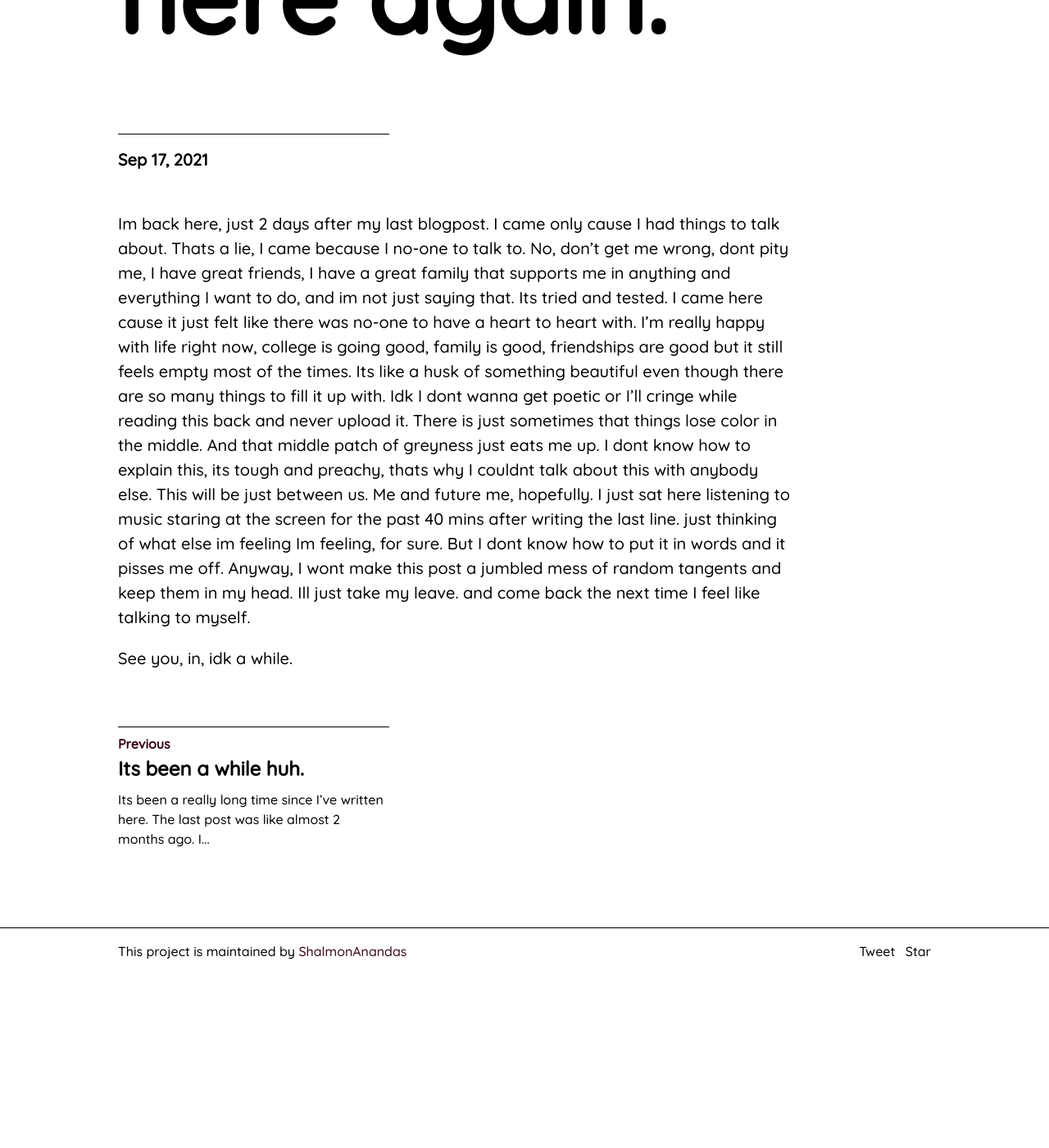
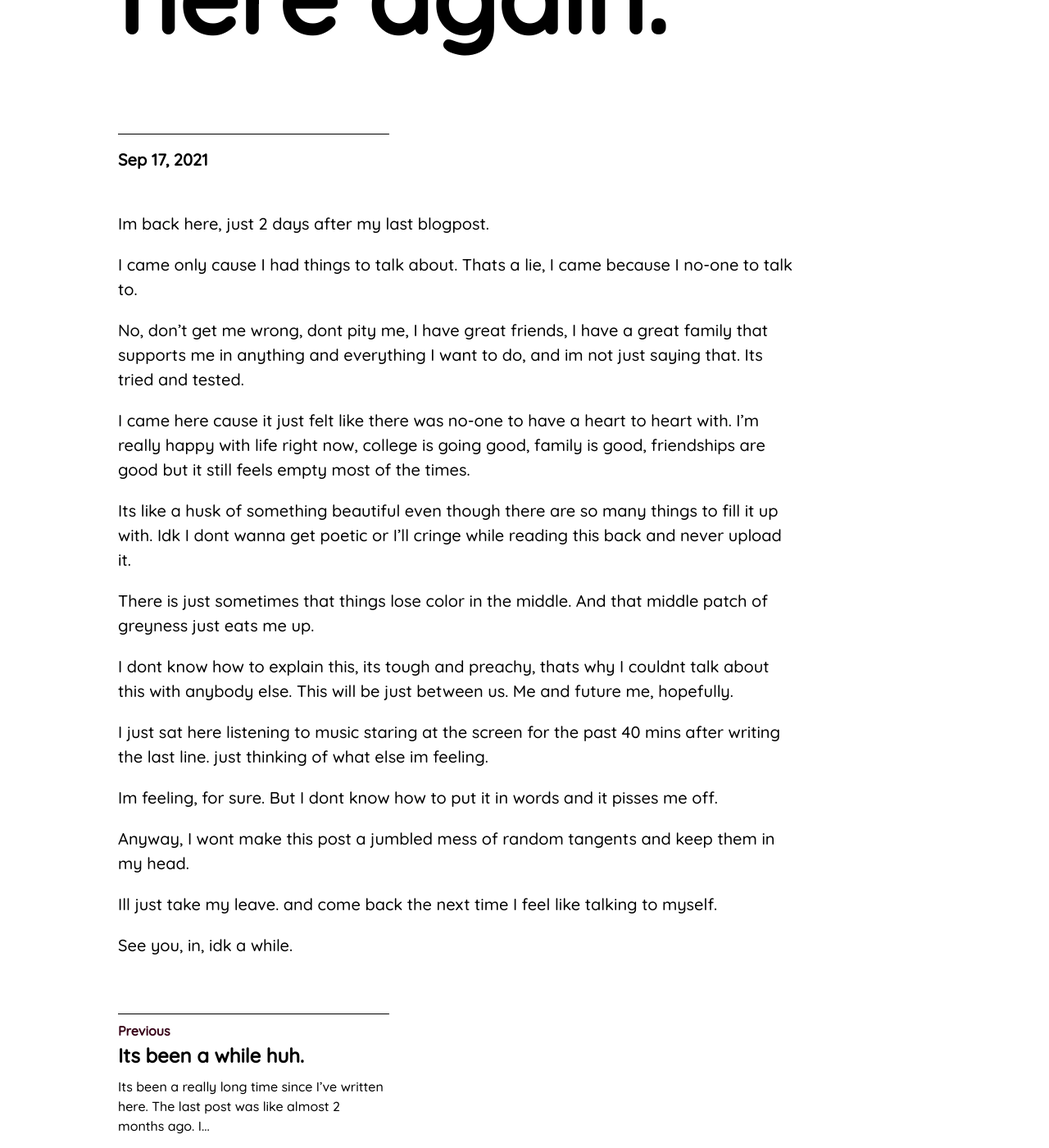
Before and after one commit to ShalmonAnandas/Emotions-and-TechTips, a Jekyll site: the page built from _posts/2021-09-18-I'm-back-here-again.markdown, in a window 1280 px wide and 1400 px high, scrolled down 340 px. Shown: the whole window at 82% size. Built offline with Jekyll 4.4.1, drawn with Linux system fonts in a browser that asks for light colours; comment, search, counter and statistics services are not loaded; before the commit the page ends 1528 px from its top, so only the background shows below that.

Commit message:
blogpost edit

```diff
--- a/_posts/2021-09-18-I'm-back-here-again.markdown
+++ b/_posts/2021-09-18-I'm-back-here-again.markdown
@@ -6,14 +6,25 @@ categories: blogs
 ---
 
 Im back here, just 2 days after my last blogpost.
+
 I came only cause I had things to talk about. Thats a lie, I came because I no-one to talk to.
+
 No, don't get me wrong, dont pity me, I have great friends, I have a great family that supports me in anything and everything I want to do, and im not just saying that. Its tried and tested.
+
 I came here cause it just felt like there was no-one to have a heart to heart with. I'm really happy with life right now, college is going good, family is good, friendships are good but it still feels empty most of the times.
+
 Its like a husk of something beautiful even though there are so many things to fill it up with. Idk I dont wanna get poetic or I'll cringe while reading this back and never upload it.
+
 There is just sometimes that things lose color in the middle. And that middle patch of greyness just eats me up.
+
 I dont know how to explain this, its tough and preachy, thats why I couldnt talk about this with anybody else. This will be just between us. Me and future me, hopefully.
-I just sat here listening to music staring at the screen for the past 40 mins after writing the last line. just thinking of what else im feeling
+
+I just sat here listening to music staring at the screen for the past 40 mins after writing the last line. just thinking of what else im feeling.
+
 Im feeling, for sure. But I dont know how to put it in words and it pisses me off.
-Anyway, I wont make this post a jumbled mess of random tangents and keep them in my head. Ill just take my leave. and come back the next time I feel like talking to myself.
+
+Anyway, I wont make this post a jumbled mess of random tangents and keep them in my head.
+
+Ill just take my leave. and come back the next time I feel like talking to myself.
 
 See you, in, idk a while.
```
